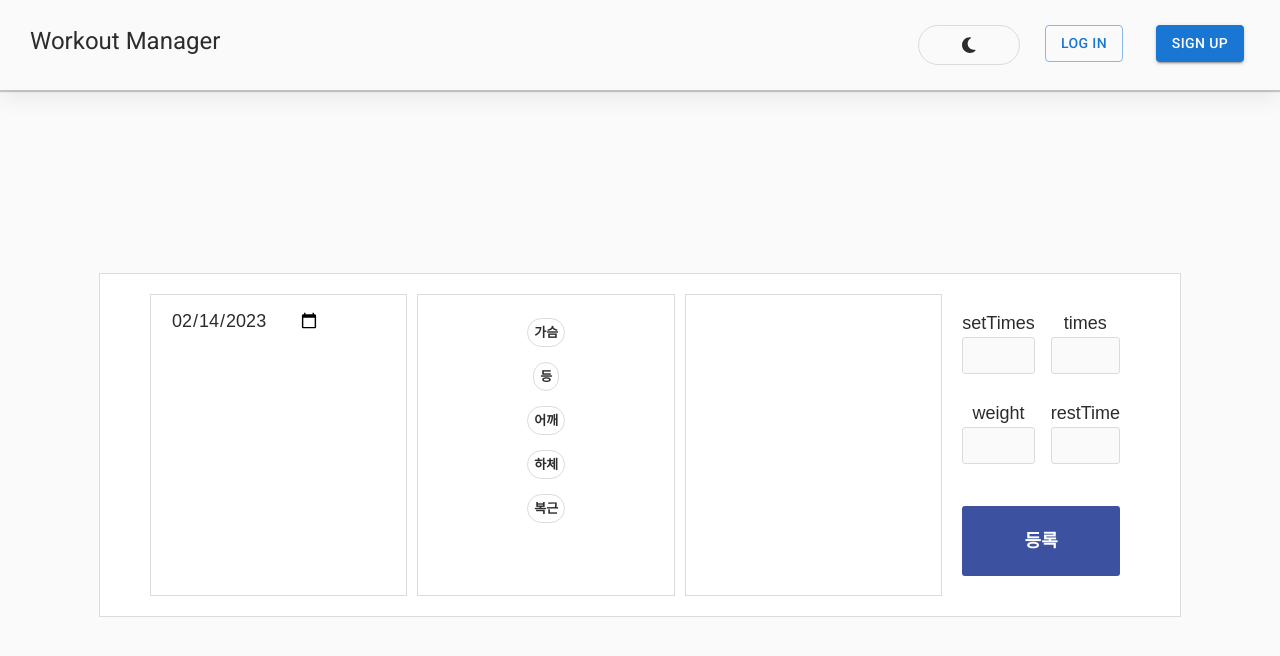
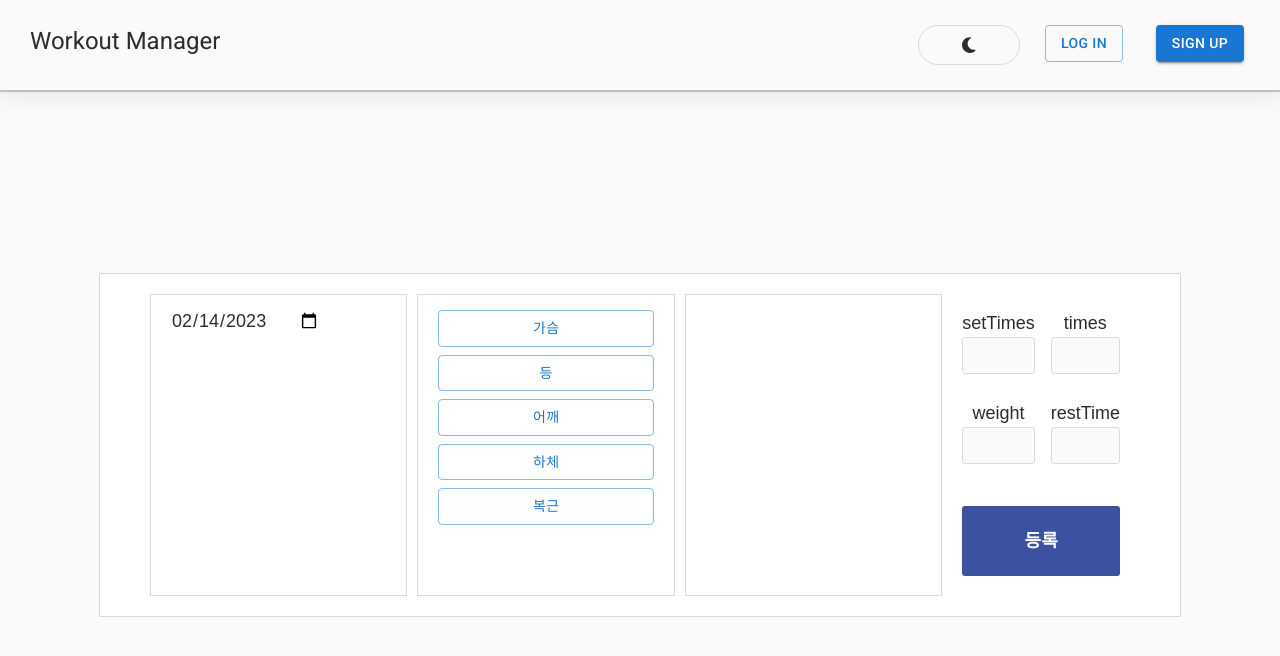
Before and after one commit to wujuno/workout-manager, a React (Create React App) app: page /record in a window 1280 px wide. Shown: the top 656 px of the page. Built offline with nearby package versions, Linux system fonts and the light colour scheme.

Commit message:
Style: Modify Record page

```diff
--- a/src/screens/Record.tsx
+++ b/src/screens/Record.tsx
@@ -16,7 +16,7 @@ import {
   Leg,
   Shoulder,
 } from "../components/RecordParts";
-import { Stack } from "@mui/material";
+import { Button, Stack } from "@mui/material";
 
 const RecordWrapper = styled(BaseBox)`
   width: 1000px;
@@ -34,13 +34,6 @@ const RecordBoxes = styled(BaseBox)`
 `;
 const DateBox = styled.div`
   width: 100%;
-`;
-
-const ListWrapper = styled.ul`
-  padding: 8px 10px;
-  display: flex;
-  flex-direction: column;
-  align-items: center;
 `;
 
 const List = styled.li`
@@ -167,16 +160,21 @@ function Record() {
             </DateBox>
           </RecordBoxes>
           <RecordBoxes>
-            <ListWrapper>
+            <Stack direction="column" spacing={1}>
               {bigPartsArr.map((part) => (
-                <List key={part.id} onClick={bigPartHanddler}>
+                <Button
+                  variant="outlined"
+                  fullWidth
+                  key={part.id}
+                  onClick={bigPartHanddler}
+                >
                   {part.name}
-                </List>
+                </Button>
               ))}
-            </ListWrapper>
+            </Stack>
           </RecordBoxes>
           <RecordBoxes>
-            <Stack direction="column" spacing={1}>
+            <Stack direction="column">
               {bigPart === "가슴"
                 ? Chest.map((list) => (
                     <List key={list.id} onClick={listHanddler}>
```
